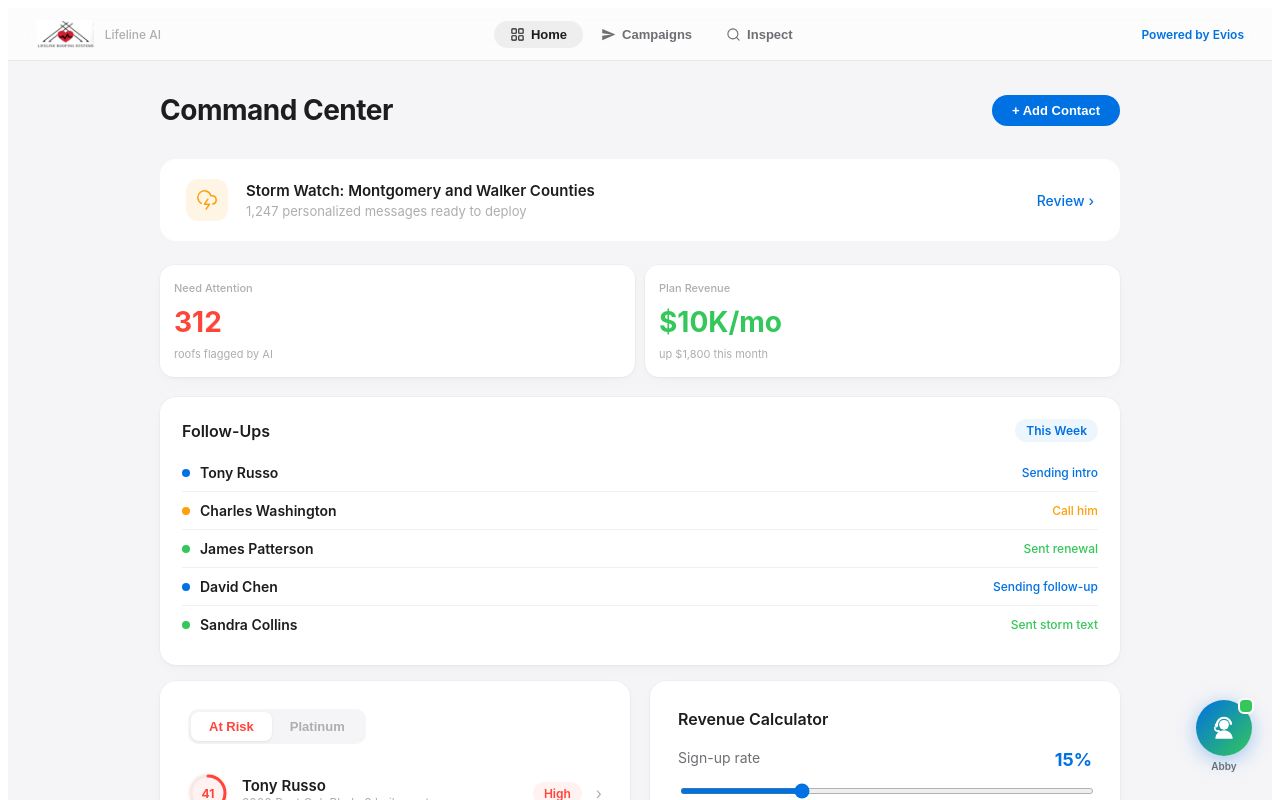
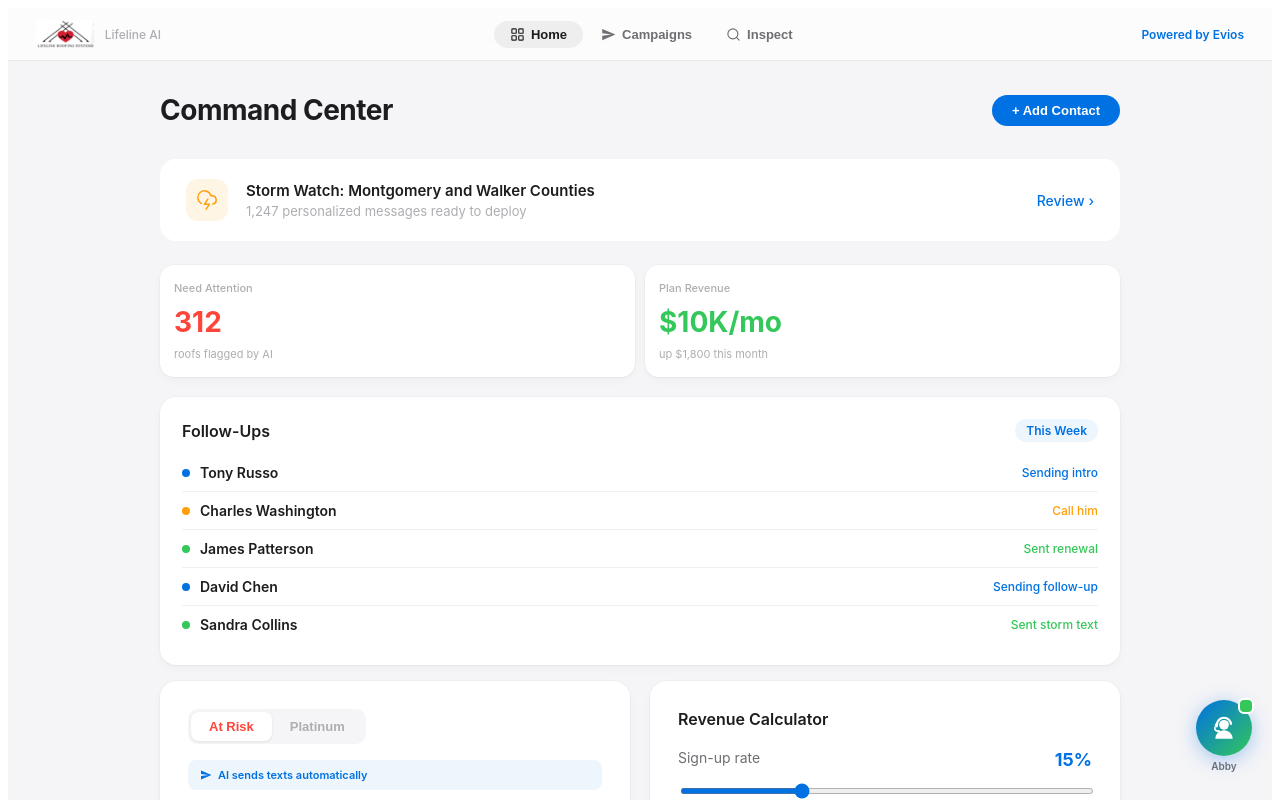
Before and after one commit to shezzy711/RooferDemo, a React (Vite) app: page / in a window 1280 px wide. Both pictures are taken after a click on the button "See How It Works". Shown: the top 800 px of the page. Built offline with nearby package versions, Linux system fonts and the light colour scheme.

Commit message:
Show At Risk vs Platinum difference clearly
- At Risk: blue banner "AI sends texts automatically" + "Auto" label on each row
- Platinum: orange banner "Needs a personal call or visit"
- Makes the two approaches visually distinct

Co-Authored-By: Claude Opus 4.6 (1M context) <noreply@anthropic.com>

```diff
--- a/src/App.jsx
+++ b/src/App.jsx
@@ -962,6 +962,12 @@ function Home({ onNav }) {
             </div>
 
             {/* At Risk List */}
+            {queueTab === "risk" && (
+              <div style={{ display: "flex", alignItems: "center", gap: 6, marginBottom: 12, padding: "8px 12px", background: T.blueS, borderRadius: 8 }}>
+                <IconSend size={12} color={T.blue} />
+                <span style={{ fontSize: 11, fontWeight: 600, color: T.blue }}>AI sends texts automatically</span>
+              </div>
+            )}
             {queueTab === "risk" && priorityContacts.filter(c => !c.tier).map((c, i) => (
               <div
                 key={c.id}
@@ -980,6 +986,7 @@ function Home({ onNav }) {
                 <Pill color={c.risk === "high" ? T.red : c.risk === "medium" ? T.orange : T.green}>
                   {c.risk === "high" ? "High" : c.risk === "medium" ? "Med" : "Low"}
                 </Pill>
+                <span style={{ fontSize: 10, fontWeight: 600, color: T.blue }}>Auto</span>
                 <span style={{ color: T.t3, fontSize: 16 }}>{"›"}</span>
               </div>
             ))}
@@ -987,6 +994,10 @@ function Home({ onNav }) {
             {/* Platinum List */}
             {queueTab === "platinum" && (
               <div>
+                <div style={{ display: "flex", alignItems: "center", gap: 6, marginBottom: 12, padding: "8px 12px", background: T.orangeS, borderRadius: 8 }}>
+                  <IconMic size={12} color={T.orange} />
+                  <span style={{ fontSize: 11, fontWeight: 600, color: T.orange }}>Needs a personal call or visit</span>
+                </div>
                 {/* Platinum summary bar */}
                 <div style={{
                   display: "flex", flexDirection: mob ? "column" : "row", justifyContent: "space-between", alignItems: mob ? "flex-start" : "center", gap: mob ? 4 : 0,
```
